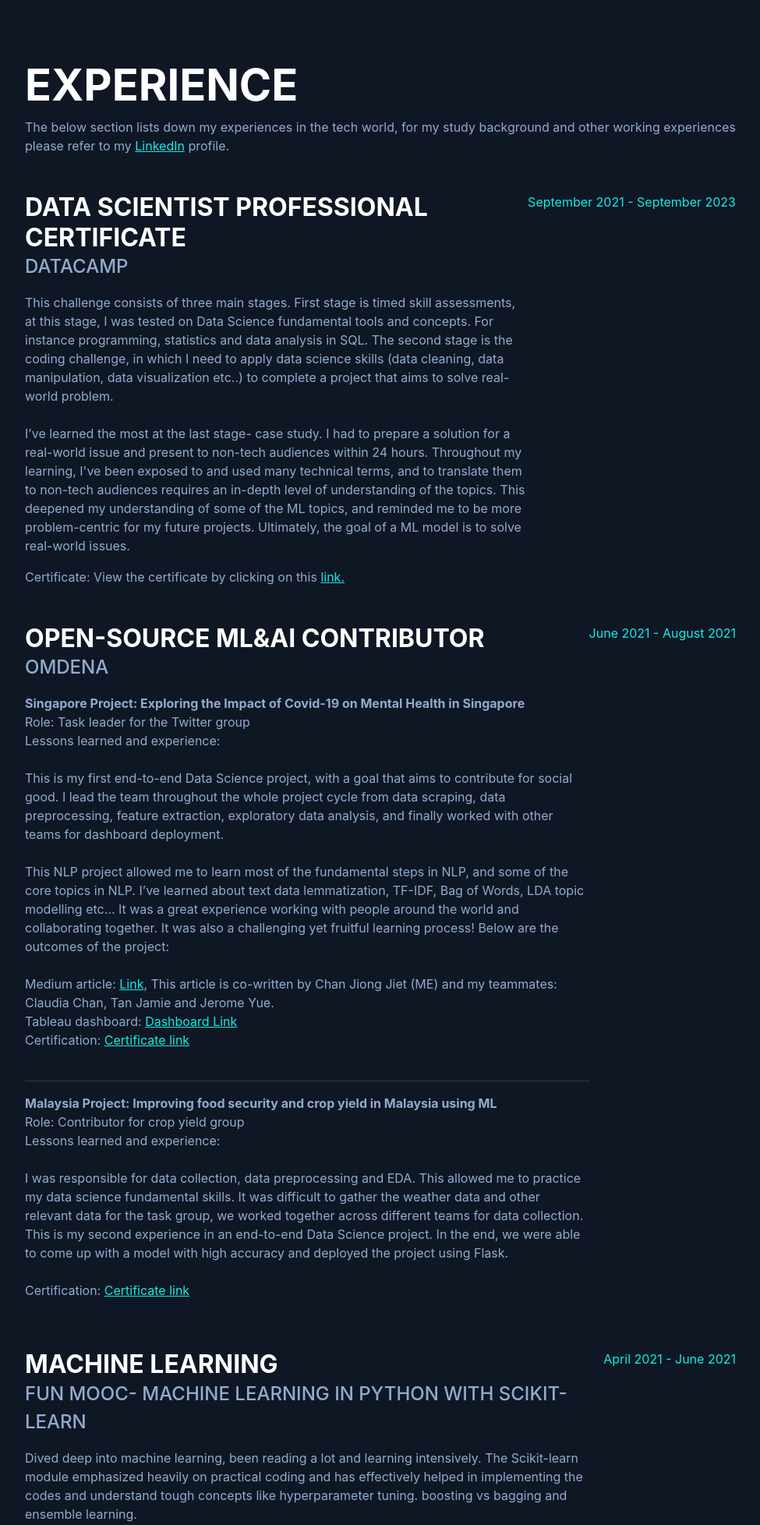
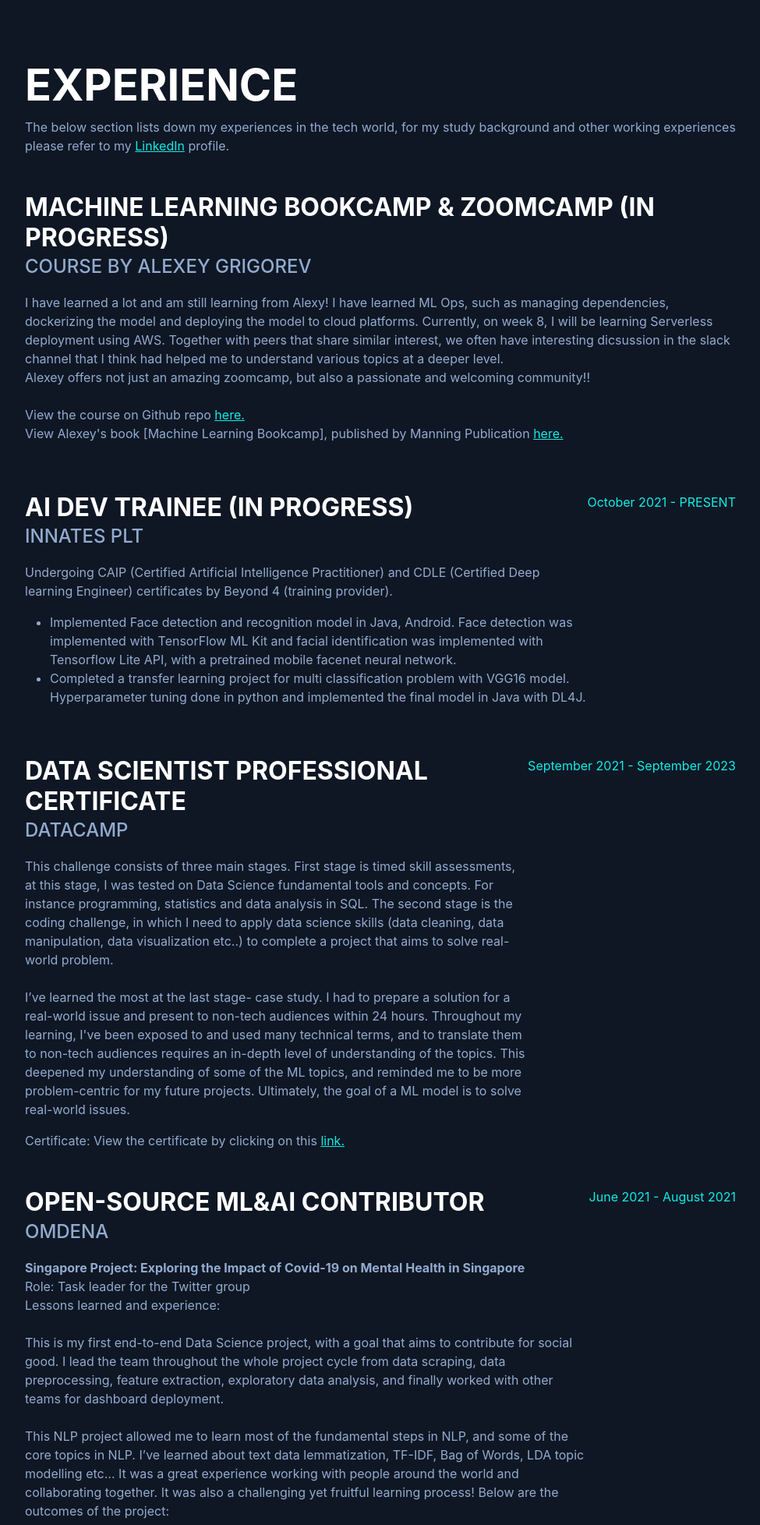
Before and after one commit to cjj1120/flask-portf, a Flask app: page / in a window 1280 px wide. Shown: the part 805-2761 px from the top of the page at 78% size, without its empty margins (288-1263 px from the left). Run offline with Flask 2, Linux system fonts and the light colour scheme; some libraries are stand-ins or nearby versions; some web fonts are replaced.

Commit message:
website update

```diff
--- a/templates/index.html
+++ b/templates/index.html
@@ -41,7 +41,8 @@
             <h2 class="mb-2">Experience</h2>
             <p class="mb-5">The below section lists down my experiences in the tech world, for my study background and other working experiences please refer to my <a href="https://www.linkedin.com/in/chan-jiong-jiet/">LinkedIn</a>  profile.</p>
 
-            <!-- New section can uncomment and use code block below -->
+        <!-- New section can uncomment and use code block below -->
+
             <!-- <div class="d-flex flex-column flex-md-row justify-content-between mb-5">
                 <div class="flex-grow-1">
                     <h3 class="mb-0">OMDENA
@@ -54,6 +55,51 @@
                 </div>
                 <div class="flex-shrink-0"><span class="text-primary">June 2021 - PRESENT</span></div>
             </div> -->
+
+            <div class="d-flex flex-column flex-md-row justify-content-between mb-5">
+                <div class="flex-grow-1">
+                    <h3 class="mb-0">MACHINE LEARNING Bookcamp & Zoomcamp (In progress)</h3>
+
+                    <div class="subheading mb-3">Course by Alexey Grigorev</div>
+                    <P>
+                        I have learned a lot and am still learning from Alexy!
+                        I have learned ML Ops, such as managing dependencies, dockerizing the model and deploying the model to cloud platforms.
+                        Currently, on week 8, I will be learning Serverless deployment using AWS.
+                        Together with peers that share similar interest,
+                        we often have interesting dicsussion in the slack channel that I think had helped me to understand various topics
+                        at a deeper level.
+                        <br>
+                        Alexey offers not just an amazing zoomcamp, but also a passionate and welcoming community!!
+                        <br>   <br>
+
+                        View the course on Github repo <a href="https://github.com/alexeygrigorev/mlbookcamp-code/tree/master/course-zoomcamp"  target="_blank">here.  </a>
+                        <br>
+                        View Alexey's book [Machine Learning Bookcamp], published by Manning Publication <a href="https://www.manning.com/books/machine-learning-bookcamp"  target="_blank">here.  </a>
+                    </P>
+                </div>
+            </div>
+
+            <div class="d-flex flex-column flex-md-row justify-content-between mb-5">
+                <div class="flex-grow-1">
+                    <h3 class="mb-0">AI Dev Trainee (In progress)</h3>
+
+                    <div class="subheading mb-3">Innates PLT </div>
+                    <P>
+                        Undergoing CAIP (Certified Artificial Intelligence Practitioner) and CDLE (Certified
+                        Deep learning Engineer) certificates by Beyond 4 (training provider).
+                        <ul>
+                            <li>Implemented Face detection and recognition model in Java, Android. Face detection
+                                was implemented with TensorFlow ML Kit and facial identification was implemented with
+                                Tensorflow Lite API, with a pretrained mobile facenet neural network. </li>
+
+                            <li>Completed a transfer learning project for multi classification problem with VGG16 model.
+                        Hyperparameter tuning done in python and implemented the final model in Java with DL4J.</li>
+                        </ul>
+                    </P>
+                </div>
+
+                <div class="flex-shrink-0"><span class="text-primary">October 2021 - PRESENT</span></div>
+            </div>
 
             <div class="d-flex flex-column flex-md-row justify-content-between mb-5">
                 <div class="flex-grow-1">
```
Also changed, not shown: README.md.
